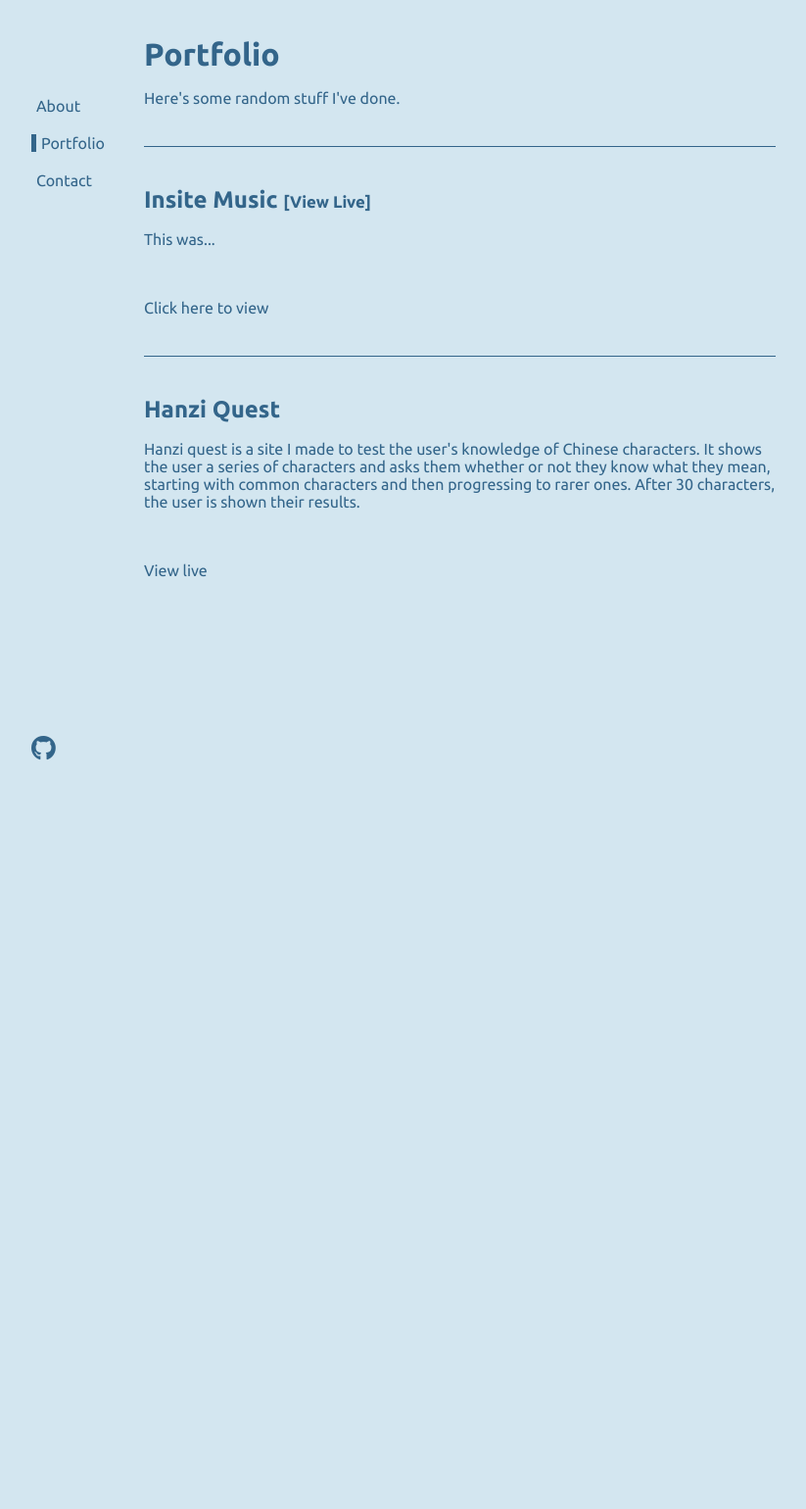
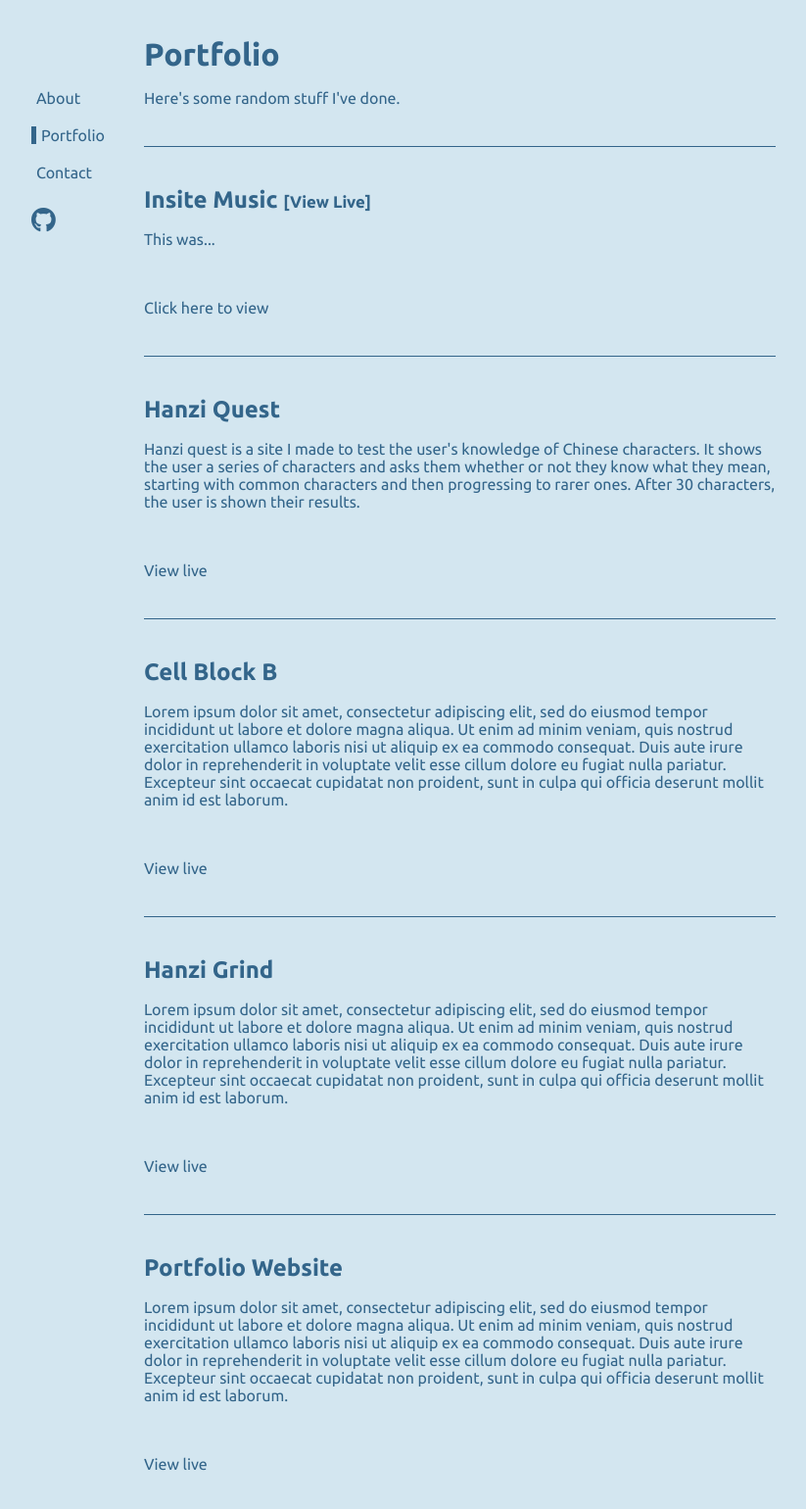
Before and after one commit to AngusMacrae/portfolio, a plain HTML site: page portfolio.html in a window 1280 px wide. Shown: the whole page at 98% size, without its empty margins (228-1051 px from the left). Before the commit the page ends 800 px from the top, so only its background shows below. Drawn offline with Linux system fonts and the light colour scheme.

Commit message:
Add sticky navigation, move social links to just below nav links

```diff
--- a/css/styles.css
+++ b/css/styles.css
@@ -64,20 +64,20 @@ main {
 
 nav {
 	flex: 0 0 75px;
-
+	align-self: flex-start;
+	position: sticky;
+	top: 0;
 	display: flex;
 	flex-direction: column;
-	/*	background-color: red;*/
 }
 
 main {
 	flex-grow: 1;
-	/*	background-color: blue;*/
 	margin-left: 0;
 }
 
 #nav-links {
-	padding: 53px 0 0 0;
+	padding: 45px 0 0 0;
 	display: flex;
 	flex-direction: column;
 }
@@ -85,10 +85,6 @@ main {
 #nav-links li {
 	list-style: none;
 	margin: 10px 0;
-}
-
-#nav-social {
-	margin-top: auto;
 }
 
 #page-header {
@@ -127,7 +123,8 @@ hr {
 	nav {
 		position: sticky;
 		top: 0;
-		background: rgba(211, 230, 240, 0.85);
+		background: rgba(211, 230, 240, 0.9);
+		align-self: auto;
 	}
 
 	nav,
@@ -158,6 +155,7 @@ hr {
 	}
 
 	#nav-social {
+		margin-top: auto;
 		margin-bottom: auto;
 		margin-left: auto;
 	}
--- a/portfolio.html
+++ b/portfolio.html
@@ -42,6 +42,27 @@
 				<img>
 				<p>View live</p>
 			</section>
+			<hr>
+			<section class="portfolio-item">
+				<h2>Cell Block B</h2>
+				<p>Lorem ipsum dolor sit amet, consectetur adipiscing elit, sed do eiusmod tempor incididunt ut labore et dolore magna aliqua. Ut enim ad minim veniam, quis nostrud exercitation ullamco laboris nisi ut aliquip ex ea commodo consequat. Duis aute irure dolor in reprehenderit in voluptate velit esse cillum dolore eu fugiat nulla pariatur. Excepteur sint occaecat cupidatat non proident, sunt in culpa qui officia deserunt mollit anim id est laborum.</p>
+				<img>
+				<p>View live</p>
+			</section>
+			<hr>
+			<section class="portfolio-item">
+				<h2>Hanzi Grind</h2>
+				<p>Lorem ipsum dolor sit amet, consectetur adipiscing elit, sed do eiusmod tempor incididunt ut labore et dolore magna aliqua. Ut enim ad minim veniam, quis nostrud exercitation ullamco laboris nisi ut aliquip ex ea commodo consequat. Duis aute irure dolor in reprehenderit in voluptate velit esse cillum dolore eu fugiat nulla pariatur. Excepteur sint occaecat cupidatat non proident, sunt in culpa qui officia deserunt mollit anim id est laborum.</p>
+				<img>
+				<p>View live</p>
+			</section>
+			<hr>
+			<section class="portfolio-item">
+				<h2>Portfolio Website</h2>
+				<p>Lorem ipsum dolor sit amet, consectetur adipiscing elit, sed do eiusmod tempor incididunt ut labore et dolore magna aliqua. Ut enim ad minim veniam, quis nostrud exercitation ullamco laboris nisi ut aliquip ex ea commodo consequat. Duis aute irure dolor in reprehenderit in voluptate velit esse cillum dolore eu fugiat nulla pariatur. Excepteur sint occaecat cupidatat non proident, sunt in culpa qui officia deserunt mollit anim id est laborum.</p>
+				<img>
+				<p>View live</p>
+			</section>
 		</main>
 	</div>
 	<script src=""></script>
```
